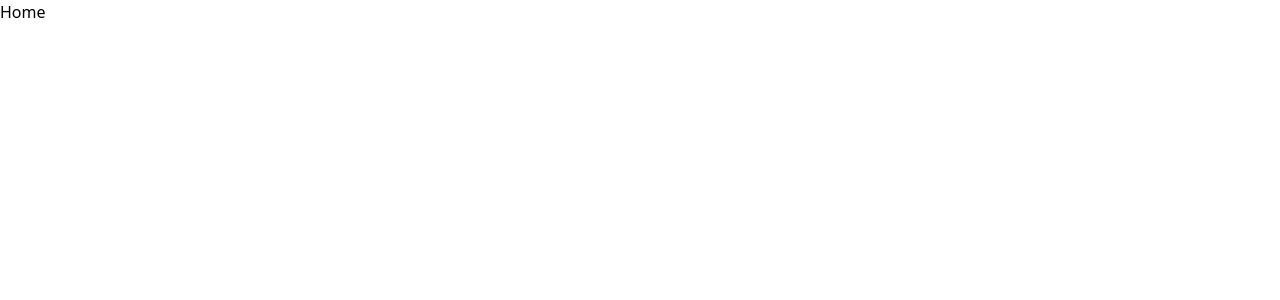
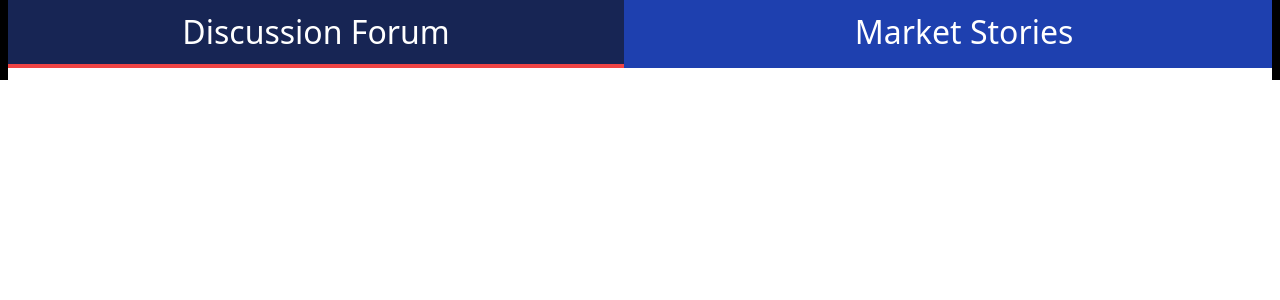
Before and after one commit to Mehdi-UX-Dev/Intern-Assignment, a Next.js app: page / in a window 1280 px wide. Shown: the top 300 px of the page. Built offline with nearby package versions, Linux system fonts and the light colour scheme.

Commit message:
added header

```diff
--- a/app/page.tsx
+++ b/app/page.tsx
@@ -1,9 +1,12 @@
-import React from 'react'
+import Header from "@/components/Header";
+import Navbar from "@/components/Navbar";
 
 function Home() {
   return (
-    <div>Home</div>
-  )
+    <main>
+      <Header />
+    </main>
+  );
 }
 
-export default Home
+export default Home;
--- /dev/null
+++ b/components/Header.tsx
@@ -0,0 +1,31 @@
+"use client";
+import { cx } from "class-variance-authority";
+import React, { useState } from "react";
+
+function Header() {
+  const [page, togglePage] = useState({ forum: true, marketStories: false });
+  return (
+    <header className="h-20 border-x-8 border-black">
+      <div className="grid  grid-cols-2  gap-8  bg-blue-800 text-white">
+        <h1
+          className={cx(" py-2 text-center text-[2rem]", {
+            " border-b-4 border-red-500 bg-blue-950": page.forum,
+          })}
+          onClick={() => togglePage({ forum: true, marketStories: false })}
+        >
+          Discussion Forum
+        </h1>
+        <h1
+          className={cx(" py-2 text-center text-[2rem]", {
+            " border-b-4 border-red-500 bg-blue-950": page.marketStories,
+          })}
+          onClick={() => togglePage({ forum: false, marketStories: true })}
+        >
+          Market Stories
+        </h1>
+      </div>
+    </header>
+  );
+}
+
+export default Header;
--- /dev/null
+++ b/components/Navbar.tsx
@@ -0,0 +1,5 @@
+function Navbar() {
+  return <aside></aside>;
+}
+
+export default Navbar;
```
